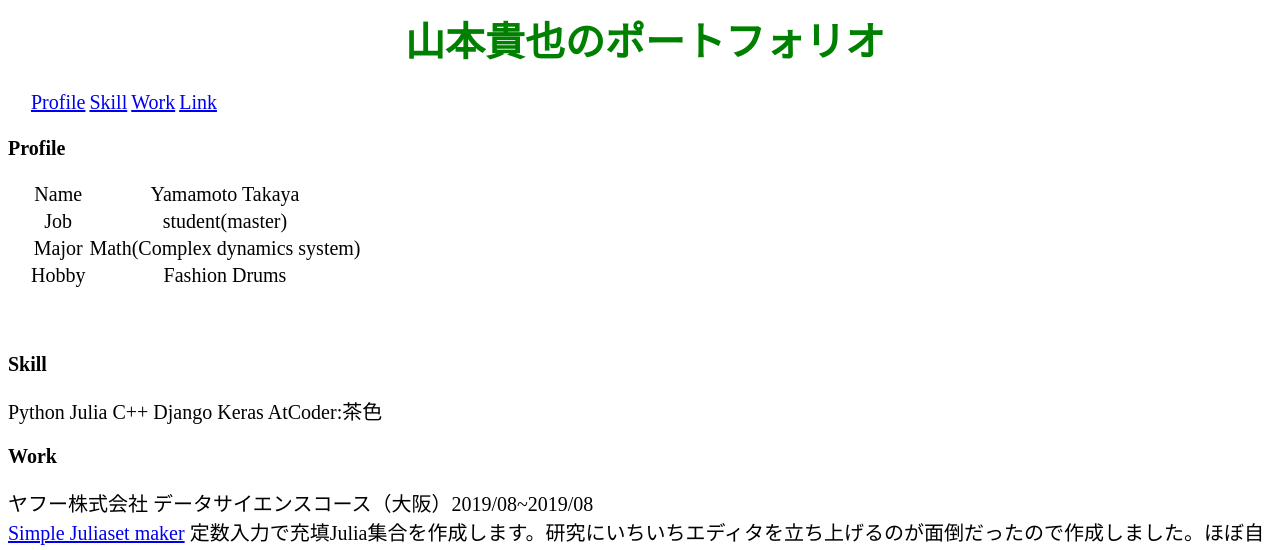
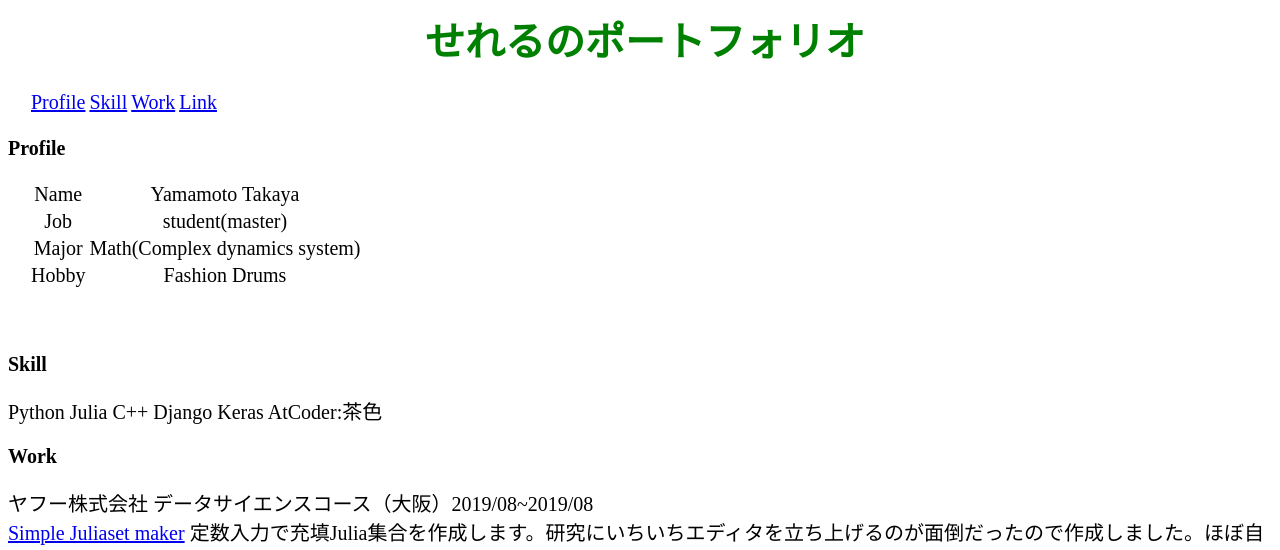
Before and after one commit to sereru/sereru.mypage, a plain HTML site: page index.html in a window 1280 px wide. Shown: the top 550 px of the page. Drawn offline with Linux system fonts and the light colour scheme.

Commit message:
Update index.html

```diff
--- a/index.html
+++ b/index.html
@@ -6,7 +6,7 @@
     <link rel="stylesheet" type="text/css" href="css/portfolio.css" />
 </head>
 <body>
-    <h1>山本貴也のポートフォリオ</h1>
+    <h1>せれるのポートフォリオ</h1>
     <table>
         <tr>
             <td><a href="#profile">Profile</a></td>
```
